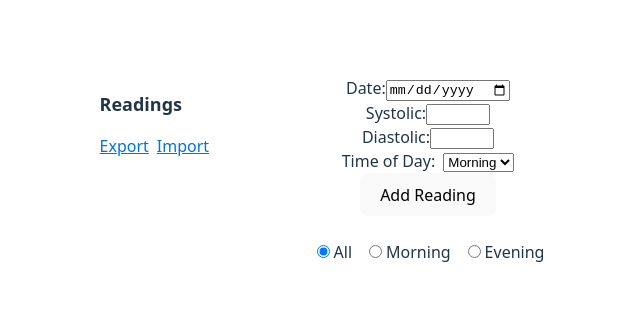
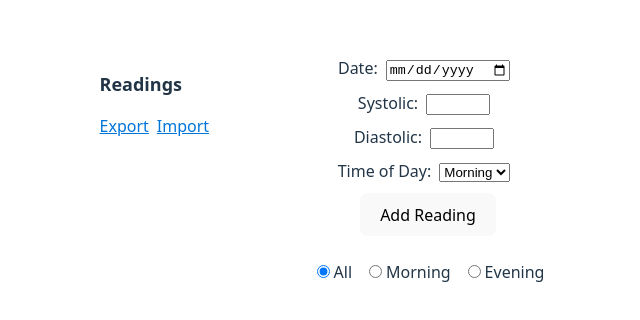
Before and after one commit to terrysmalone/bp-monitor, a React (Vite) app: page / in a window 1280 px wide. Shown: the part 222-542 px from the top of the page, without its empty margins (318-958 px from the left). Built offline with nearby package versions, Linux system fonts and the light colour scheme.

Commit message:
Style it up

```diff
--- a/src/BPForm.tsx
+++ b/src/BPForm.tsx
@@ -31,19 +31,20 @@ export default function BPForm({ setReadings }: Props) {
 
   return (
     <form onSubmit={handleSubmit} style={{ marginBottom: 24 }}>
-      <div>
-        <label>
+      <div style={{ marginBottom: 10 }}>
+        <label style={{ marginRight: 8 }}>
           Date:
           <input
             type="date"
             value={date}
             onChange={e => setDate(e.target.value)}
             required
+            style={{ marginLeft: 8 }}
           />
         </label>
       </div>
-      <div>
-        <label>
+      <div style={{ marginBottom: 10 }}>
+        <label style={{ marginRight: 8 }}>
           Systolic:
           <input
             type="number"
@@ -52,11 +53,12 @@ export default function BPForm({ setReadings }: Props) {
             required
             min={50}
             max={250}
+            style={{ marginLeft: 8 }}
           />
         </label>
       </div>
-      <div>
-        <label>
+      <div style={{ marginBottom: 10 }}>
+        <label style={{ marginRight: 8 }}>
           Diastolic:
           <input
             type="number"
@@ -65,11 +67,12 @@ export default function BPForm({ setReadings }: Props) {
             required
             min={30}
             max={150}
+            style={{ marginLeft: 8 }}
           />
         </label>
       </div>
-      <div>
-        <label>
+      <div style={{ marginBottom: 10 }}>
+        <label style={{ marginRight: 8 }}>
           Time of Day:
           <select
             value={timeOfDay}
```
